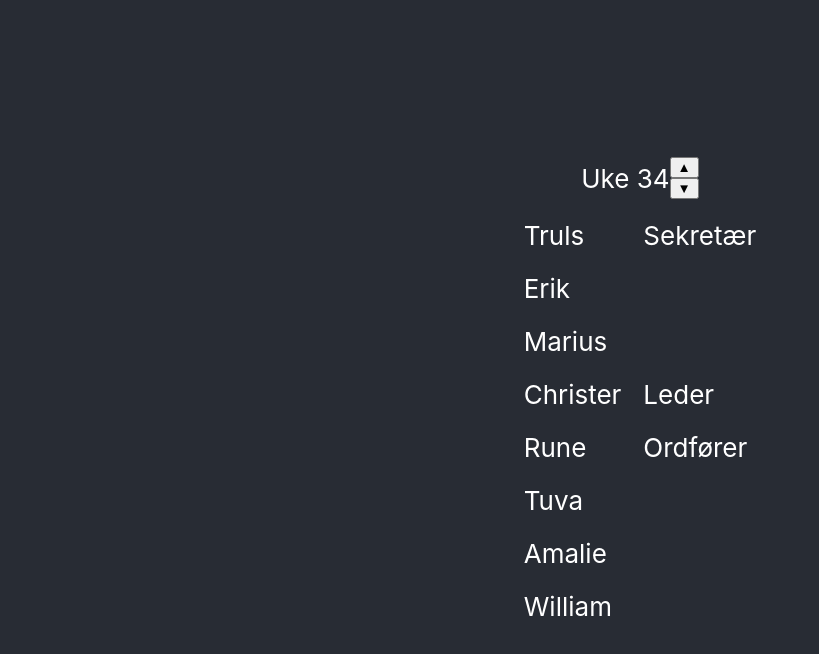
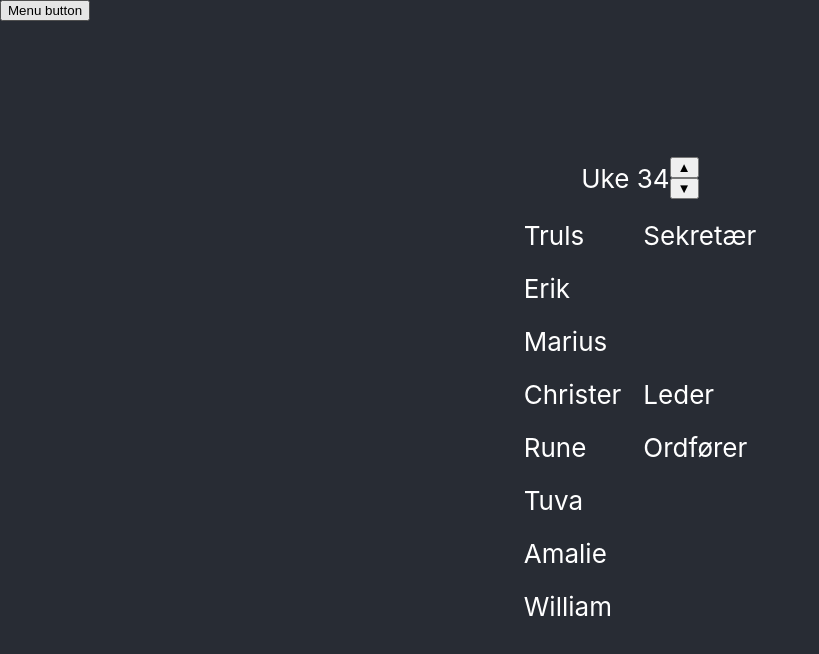
Before and after one commit to TrulsStenrud/React-app, a React (Create React App) app: page / in a window 1280 px wide. Shown: the top 654 px of the page, without its empty margins (0-819 px from the left). Built offline with nearby package versions, Linux system fonts and the light colour scheme.

Commit message:
Move styling to nav-overlay. And add fixed ugly button

```diff
--- a/src/App.tsx
+++ /dev/null
@@ -1,21 +0,0 @@
-import React from 'react';
-import './App.css';
-import RoleList from './RoleList/RoleList';
-
-class App extends React.Component{
-  componentDidMount(){
-    document.title = "Rolle-kalender"
-  }
-
-  render(){
-    return (
-      <div className="App">
-        <header className="App-header">
-          <RoleList />
-        </header>
-      </div>
-    );
-  }
-}
-
-export default App;
--- /dev/null
+++ b/src/ManuOverlay/MenuOverlay.css
@@ -0,0 +1,34 @@
+.Content {
+    text-align: center;
+}
+
+.Content-header {
+    background-color: #282c34;
+    min-height: 100vh;
+    display: flex;
+    flex-direction: column;
+    align-items: center;
+    justify-content: center;
+    font-size: calc(10px + 2vmin);
+    color: white;
+}
+
+.menuBtn {
+    position: fixed
+}
+
+.image {
+    display: block;
+    margin: 0 auto;
+  }
+  .image:focus, .image:hover {
+    animation: wobble 1s 1;
+  }
+
+@keyframes wobble{
+      70%{
+          transform: rotate(50deg);
+      }
+
+
+}
--- /dev/null
+++ b/src/ManuOverlay/MenuOverlay.tsx
@@ -0,0 +1,22 @@
+import { useState, useEffect } from "react"
+import './MenuOverlay.css'
+import React from "react"
+
+const MenuOverlay = (props: { children: any }) => {
+
+    var [isOpen, setOpen] = useState(false)
+    const toggleOpen = () => setOpen(!isOpen)
+
+    return <>
+        <button className="menuBtn">
+            Menu button
+        </button>
+        <div className="Content">
+            <header className="Content-header">
+                {props.children}
+            </header>
+        </div>
+    </>
+}
+
+export default MenuOverlay
--- a/src/App.css
+++ b/src/Tekledelse/TekledApp.css
@@ -1,10 +1,5 @@
 .App {
   text-align: center;
-}
-
-.App-logo {
-  height: 40vmin;
-  pointer-events: none;
 }
 
 @media (prefers-reduced-motion: no-preference) {
@@ -12,18 +7,6 @@
     animation: App-logo-spin infinite 20s linear;
   }
 }
-
-.App-header {
-  background-color: #282c34;
-  min-height: 100vh;
-  display: flex;
-  flex-direction: column;
-  align-items: center;
-  justify-content: center;
-  font-size: calc(10px + 2vmin);
-  color: white;
-}
-
 .App-link {
   color: #61dafb;
 }
--- /dev/null
+++ b/src/Tekledelse/TekledApp.tsx
@@ -0,0 +1,18 @@
+
+import './TekledApp.css';
+import RoleList from './RoleList/RoleList';
+import React from 'react';
+
+class TekledApp extends React.Component{
+  componentDidMount(){
+    document.title = "Rolle-kalender"
+  }
+
+  render(){
+    return (
+          <RoleList />
+    );
+  }
+}
+
+export default TekledApp;
--- a/src/index.tsx
+++ b/src/index.tsx
@@ -1,12 +1,15 @@
 import React from 'react';
 import ReactDOM from 'react-dom';
 import './index.css';
-import App from './App';
+import TekledApp from './Tekledelse/TekledApp';
 import * as serviceWorker from './serviceWorker';
+import MenuOverlay from './ManuOverlay/MenuOverlay';
 
 ReactDOM.render(
   <React.StrictMode>
-    <App />
+    <MenuOverlay >
+      <TekledApp/>
+    </MenuOverlay>
   </React.StrictMode>,
   document.getElementById('root')
 );
```
Also changed, not shown: src/Tekledelse/RoleList/RoleList.tsx (renamed from src/RoleList/RoleList.tsx, +5 -3 lines), 2 other files (tests, documents, lock files or other folders).
